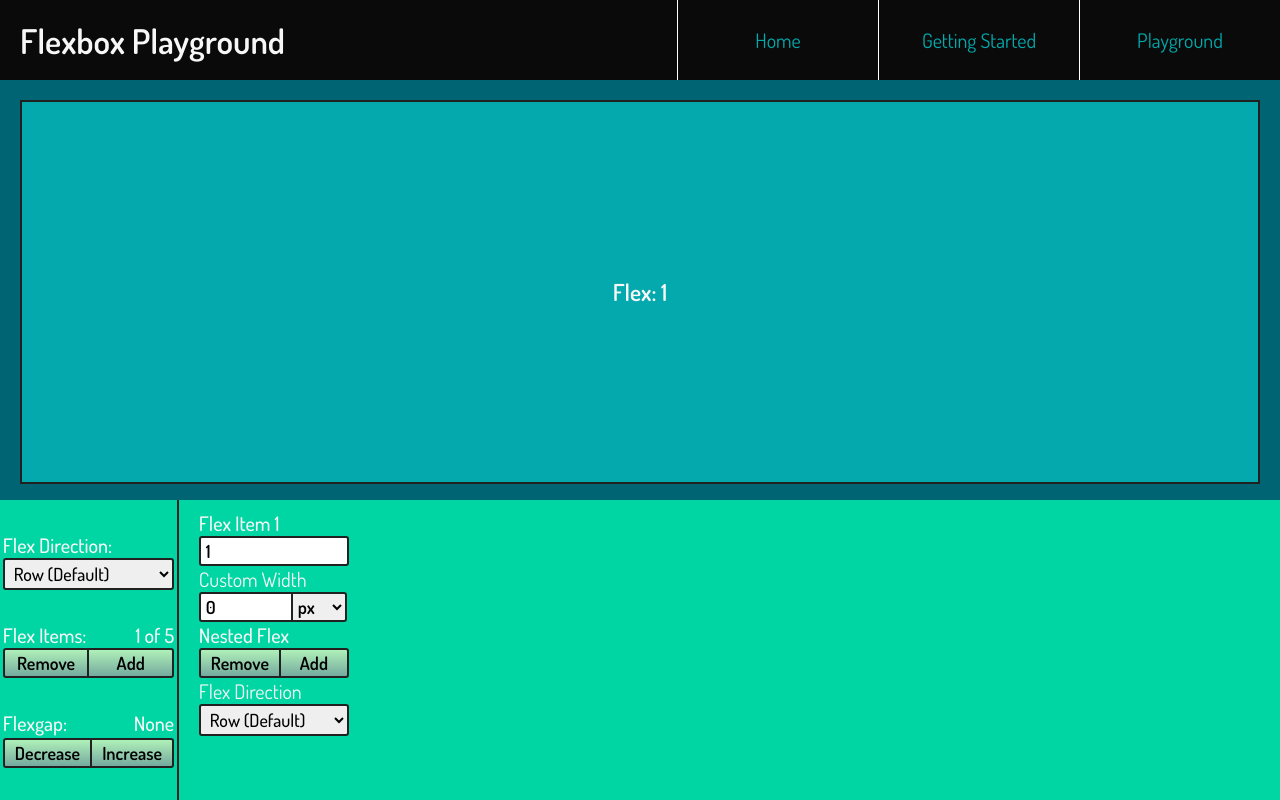
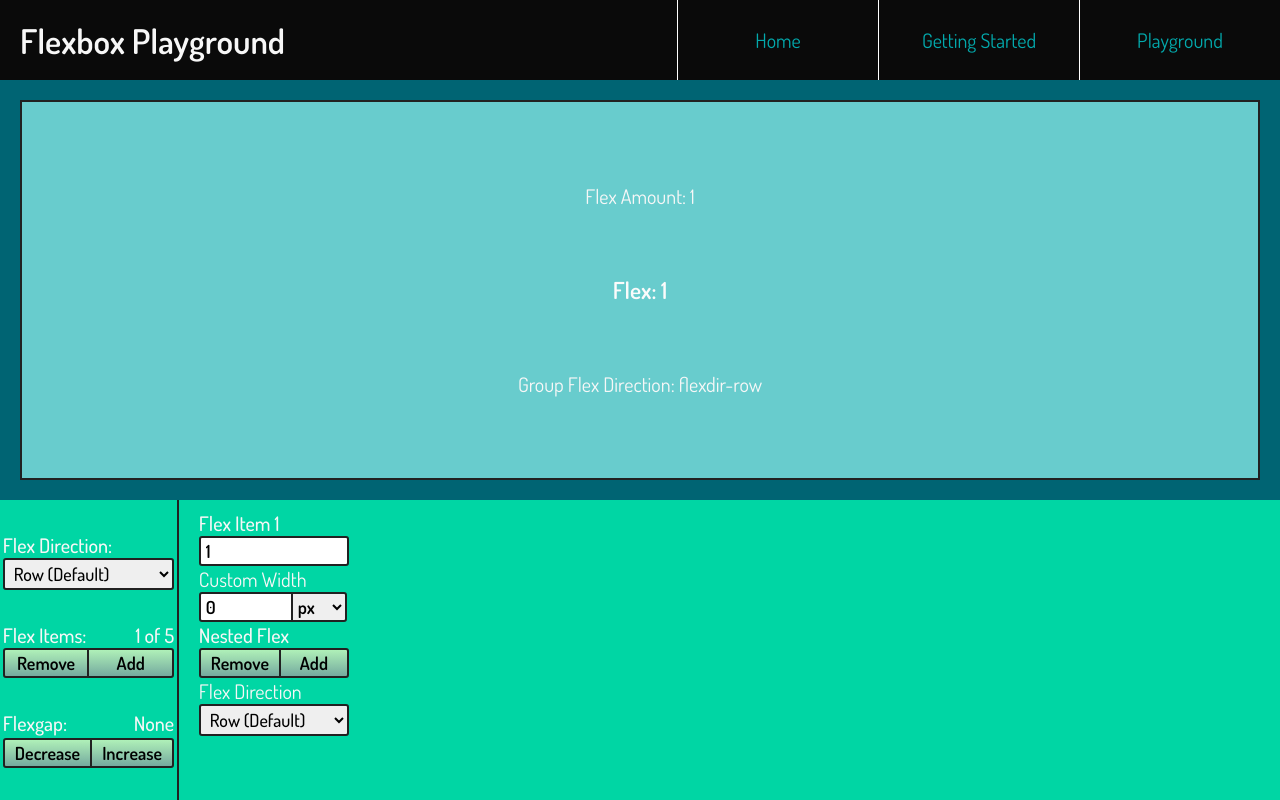
Before and after one commit to rabbitwerks/flexbox-util-playground, a Vue app: page /#/playground in a window 1280 px wide. Built offline with nearby package versions, Linux system fonts and the light colour scheme.

Commit message:
added - flex-item-highlight component, styled for overlay feature start

```diff
--- a/src/assets/css/flexbox-util.css
+++ b/src/assets/css/flexbox-util.css
@@ -147,6 +147,12 @@
   justify-content: center;
   align-items: center;
 }
+.flex-center.center-self {
+  display: flex;
+  justify-self: center;
+  align-self: center;
+}
+
 .flexbox-space-center {
   display: flex;
   flex: 1;
--- a/src/components/playground/display/Display__FlexItem_Basic.vue
+++ b/src/components/playground/display/Display__FlexItem_Basic.vue
@@ -19,7 +19,7 @@
       </flex-item--nested>
 
       <!-- else display flex amount div -->
-      <div v-else>
+      <div v-else v-hide>
         <h3>Flex: {{ flexItem.flex }}</h3>
       </div>
 
@@ -29,6 +29,11 @@
         class="click-color-picker--parent"
         type="color"
       >
+
+      <flex-item-highlight
+        :flexItem="flexItem"
+        :parentIndex="parentIndex">
+      </flex-item-highlight>
 
     </div>
   </div>
@@ -45,6 +50,8 @@ import { mapActions } from 'vuex';
 
 import CustomWidthItem from './Display__Flextem_CustomWidth';
 import Display__FlexItem_Nested from './Display__FlexItem_Nested';
+import Display__FlexItem_Highlight from './Display__FlexItem_Highlight';
+
 export default {
   data () {
     return {
@@ -55,6 +62,7 @@ export default {
   components: {
     'custom-width-item': CustomWidthItem,
     'flex-item--nested': Display__FlexItem_Nested,
+    'flex-item-highlight': Display__FlexItem_Highlight,
   },
   computed: {
     flexItem() {
@@ -82,7 +90,7 @@ export default {
 
 <style scoped>
 .flex-item--basic {
-  height: 100%;
+  height: calc(100% - 4px);
   background-color: var(--mainTurq);
   border: 2px solid var(--backgroundGrey);
   transition: flex .2s ease-in-out, width .2s ease-in-out;
--- /dev/null
+++ b/src/components/playground/display/Display__FlexItem_Highlight.vue
@@ -0,0 +1,41 @@
+<template>
+  <div class="highlight--outer">
+    <div class="highlight--inner flexbox flexdir-col">
+      <div class="flex-center center-self">
+        Flex Amount: {{ flexItem.flex }}
+      </div>
+      <div class="flex-center center-self">Group Flex Direction: {{ flexDirection }}</div>
+    </div>
+  </div>
+</template>
+
+<script>
+export default {
+  props: ['flexItem', 'parentIndex'],
+  computed: {
+    flexDirection () {
+      return this.$store.getters.getFlexDirection;
+    }
+  }
+}
+</script>
+
+<style scoped>
+.highlight--outer {
+  position: absolute;
+  width: 100%;
+  height: 100%;
+  z-index: 25;
+  background-color: rgba(255, 255, 255, .4);
+}
+.highlight--outer * {
+  width: 100%;
+  height: 100%;
+}
+.highlight--inner {
+  position: absolute;
+  top: 0;
+  left: 0;
+  z-index: 25;
+}
+</style>
--- a/src/store/modules/ParentFlexGroup_STORE.js
+++ b/src/store/modules/ParentFlexGroup_STORE.js
@@ -22,6 +22,7 @@ const mutations = {
       isCustomWidth: false,
       customWidth: 0,
       measurementUnits: 'px',
+      highlightActive: false,
       nested: {
         hasNestedFlexbox: false,
         nestedFlexGroup: [],
@@ -73,6 +74,10 @@ const actions = {
   setFlexgap_STORE({ commit, rootState }, payload) {
     commit('setFlexgap_MUTA', { rootState, payload });
   },
+
+  activateHighlightParent_STORE({ commit, rootState }, payload) {
+
+  },
 };
 
 export default {
--- a/src/store/store.js
+++ b/src/store/store.js
@@ -17,6 +17,7 @@ const store = new Vuex.Store({
         isCustomWidth: false,
         customWidth: 0,
         measurementUnits: 'px',
+        highlightActive: false,
         nested: {
           hasNestedFlexbox: false,
           nestedFlexGroup: [],
```
